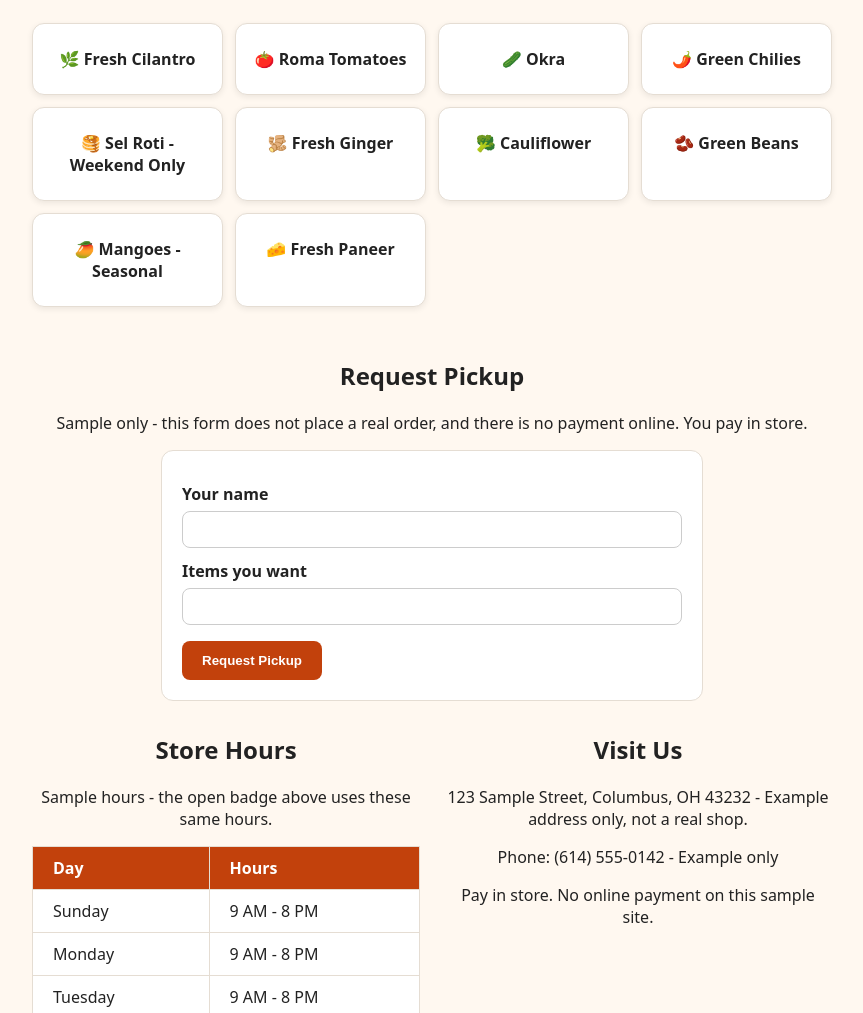
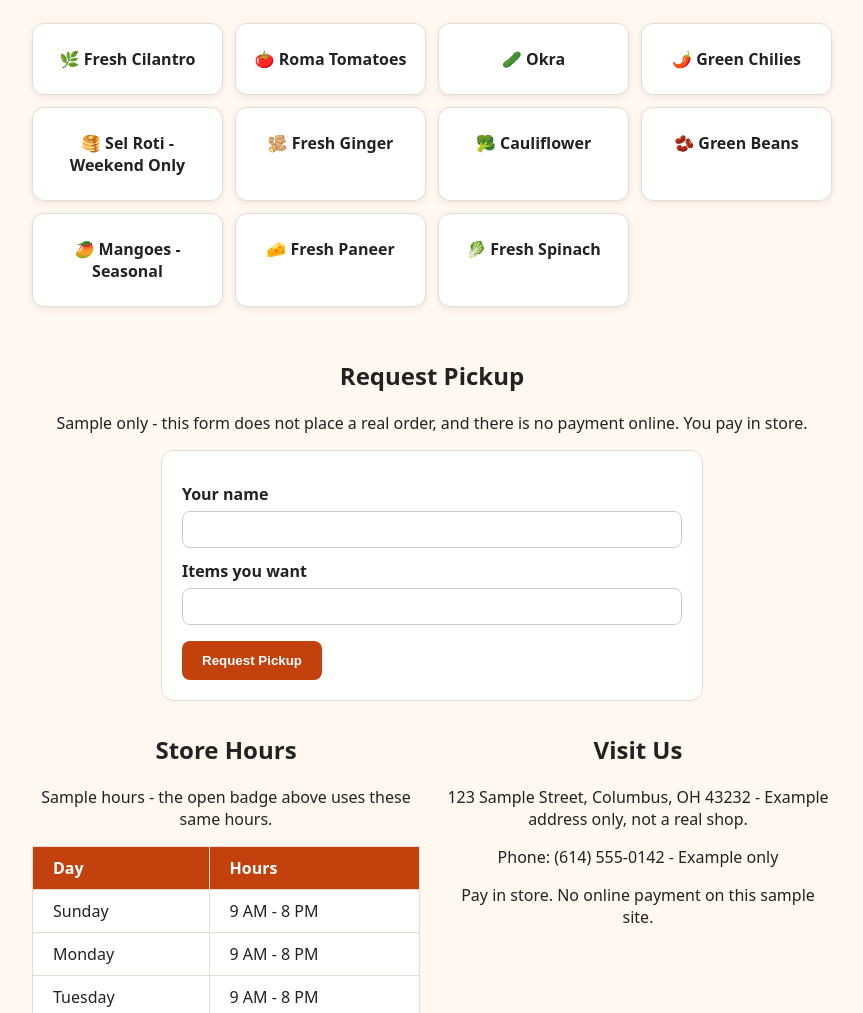
Before and after one commit to sompyakurel/mitho-mart, a plain HTML site: page index.html in a window 1280 px wide. Shown: the part 1170-2183 px from the top of the page, without its empty margins (208-1071 px from the left). Drawn offline with Linux system fonts and the light colour scheme.

Commit message:
Test auto-deploy: add Fresh Spinach

```diff
--- a/index.html
+++ b/index.html
@@ -45,6 +45,7 @@
 <li data-en="🫘 Green Beans" data-ne="🫘 हरियो सिमी">🫘 Green Beans</li>
 <li data-en="🥭 Mangoes - Seasonal" data-ne="🥭 आँप - मौसमी">🥭 Mangoes - Seasonal</li>
 <li data-en="🧀 Fresh Paneer" data-ne="🧀 ताजा पनिर">🧀 Fresh Paneer</li>
+<li data-en="🥬 Fresh Spinach" data-ne="🥬 ताजा पालक">🥬 Fresh Spinach</li>
 </ul>
 <h2 data-en="Request Pickup" data-ne="पिकअप अनुरोध">Request Pickup</h2>
 <p data-en="Sample only - this form does not place a real order, and there is no payment online. You pay in store." data-ne="नमूना मात्र - यो फारमले वास्तविक अर्डर गर्दैन, र अनलाइन भुक्तानी छैन। तपाईंले पसलमा भुक्तानी गर्नुहुन्छ।">Sample only - this form does not place a real order, and there is no payment online. You pay in store.</p>
```
